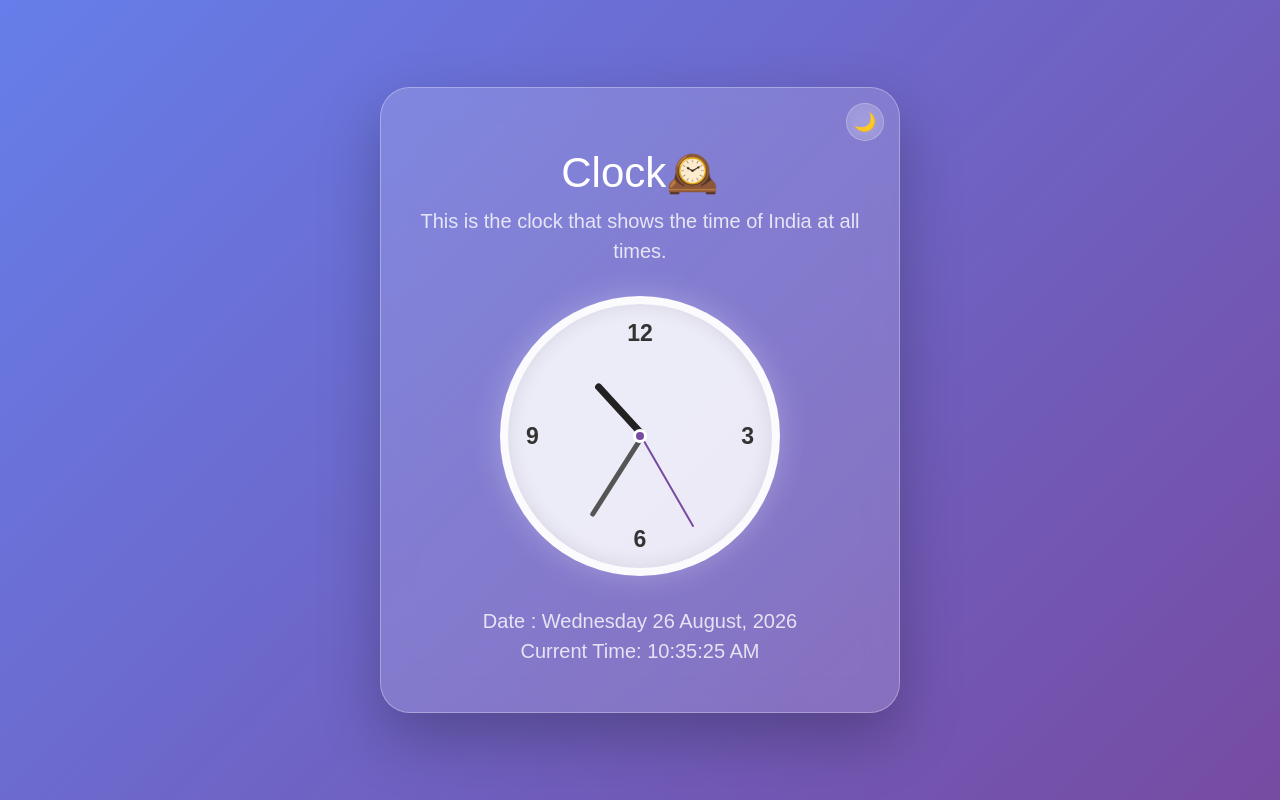
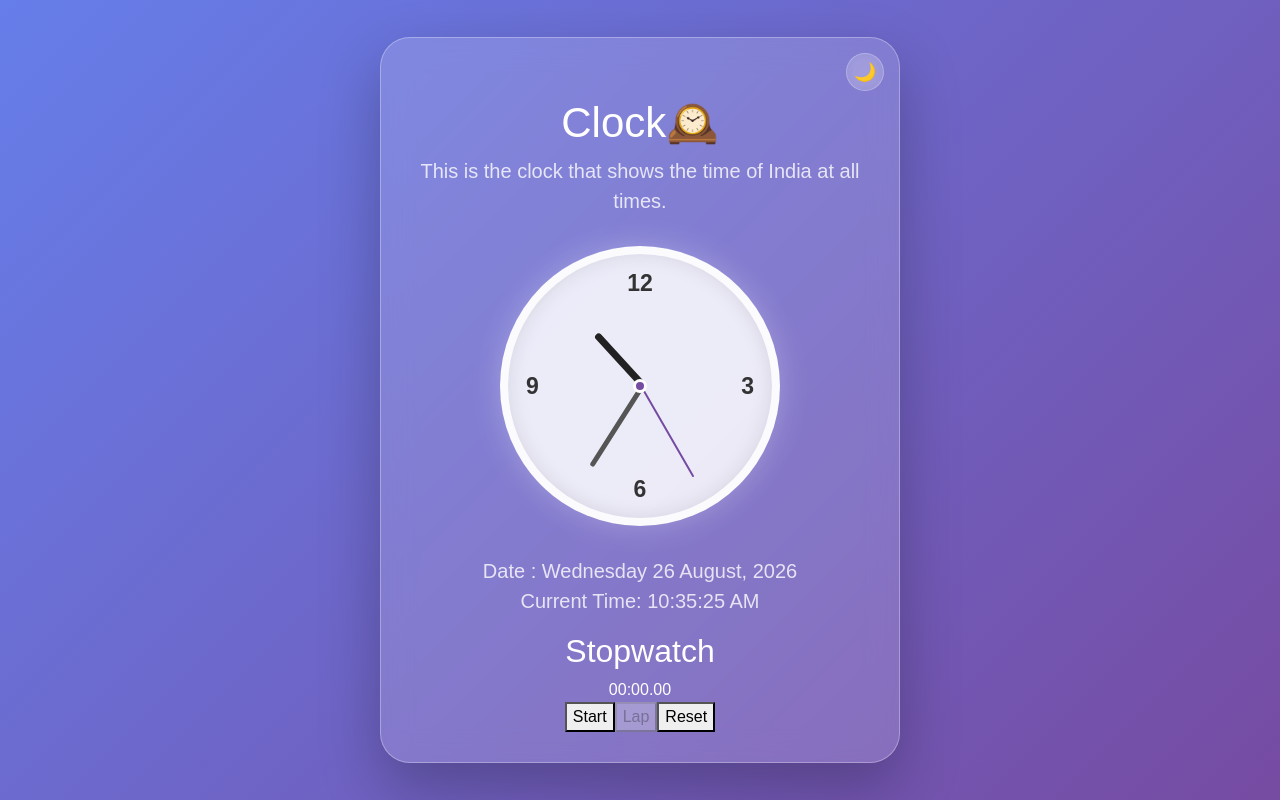
Before and after one commit to omsonawane7850/simple-live-clock, a React (Vite) app: page / in a window 1280 px wide. Built offline with nearby package versions, Linux system fonts and the light colour scheme.

Commit message:
add stopwatch with lap tracking

```diff
--- a/src/App.jsx
+++ b/src/App.jsx
@@ -6,6 +6,7 @@ import ClockSlogan from "./components/ClockSlogan";
 import AnalogClock from "./components/AnalogClock";
 import CurrentTime from "./components/CurrentTime";
 import Mode from "./components/Mode";
+import Stopwatch from "./components/Stopwatch";
 
 function App() {
   return (
@@ -19,6 +20,7 @@ function App() {
         <AnalogClock />
 
         <CurrentTime />
+        <Stopwatch />
       </div>
     </div>
   );
--- /dev/null
+++ b/src/components/Stopwatch.jsx
@@ -0,0 +1,116 @@
+import { useEffect, useRef, useState } from "react";
+
+const Stopwatch = () => {
+  const [elapsedTime, setElapsedTime] = useState(0);
+  const [isRunning, setIsRunning] = useState(false);
+  const [laps, setLaps] = useState([]);
+
+  const startTimeRef = useRef(0);
+  const intervalRef = useRef(null);
+
+  useEffect(() => {
+    if (isRunning) {
+      startTimeRef.current = Date.now() - elapsedTime;
+
+      intervalRef.current = setInterval(() => {
+        setElapsedTime(Date.now() - startTimeRef.current);
+      }, 10);
+    }
+
+    return () => {
+      clearInterval(intervalRef.current);
+    };
+  }, [isRunning]);
+
+  const handleStart = () => {
+    setIsRunning(true);
+  };
+
+  const handlePause = () => {
+    setIsRunning(false);
+  };
+
+  const handleReset = () => {
+    setIsRunning(false);
+    setElapsedTime(0);
+    setLaps([]);
+    startTimeRef.current = 0;
+  };
+
+  const handleLap = () => {
+    if (!isRunning) return;
+
+    setLaps((prevLaps) => [
+      {
+        id: Date.now(),
+        time: elapsedTime,
+      },
+      ...prevLaps,
+    ]);
+  };
+
+  const formatTime = (time) => {
+    const minutes = Math.floor(time / 60000);
+    const seconds = Math.floor((time % 60000) / 1000);
+    const milliseconds = Math.floor((time % 1000) / 10);
+
+    return `${String(minutes).padStart(2, "0")}:${String(seconds).padStart(
+      2,
+      "0",
+    )}.${String(milliseconds).padStart(2, "0")}`;
+  };
+
+  return (
+    <section className="stopwatch">
+      {" "}
+      <h2 className="heading">Stopwatch</h2>
+      <div
+        className="display"
+        role="timer"
+        aria-label={`Elapsed time ${formatTime(elapsedTime)}`}
+      >
+        {formatTime(elapsedTime)}
+      </div>
+      <div className="controls">
+        {!isRunning ? (
+          <button type="button" className="startButton" onClick={handleStart}>
+            {elapsedTime > 0 ? "Resume" : "Start"}
+          </button>
+        ) : (
+          <button type="button" className="pauseButton" onClick={handlePause}>
+            Pause
+          </button>
+        )}
+
+        <button
+          type="button"
+          className="lapButton"
+          onClick={handleLap}
+          disabled={!isRunning}
+        >
+          Lap
+        </button>
+
+        <button type="button" className="resetButton" onClick={handleReset}>
+          Reset
+        </button>
+      </div>
+      {laps.length > 0 && (
+        <div className="lapSection">
+          <h3 className="lapHeading">Lap Times</h3>
+
+          <ul className="lapList">
+            {laps.map((lap, index) => (
+              <li key={lap.id} className="lapItem">
+                <span>Lap {laps.length - index}</span>
+                <strong>{formatTime(lap.time)}</strong>
+              </li>
+            ))}
+          </ul>
+        </div>
+      )}
+    </section>
+  );
+};
+
+export default Stopwatch;
```
